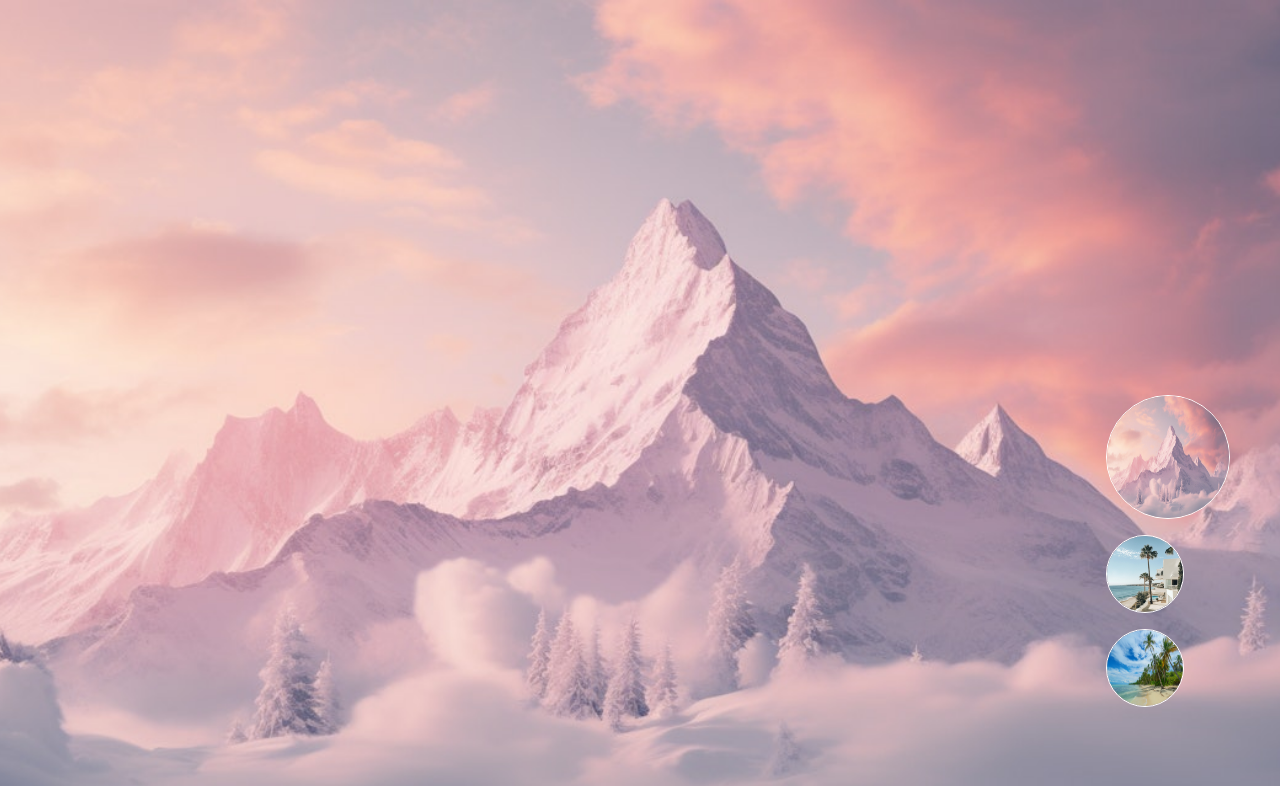
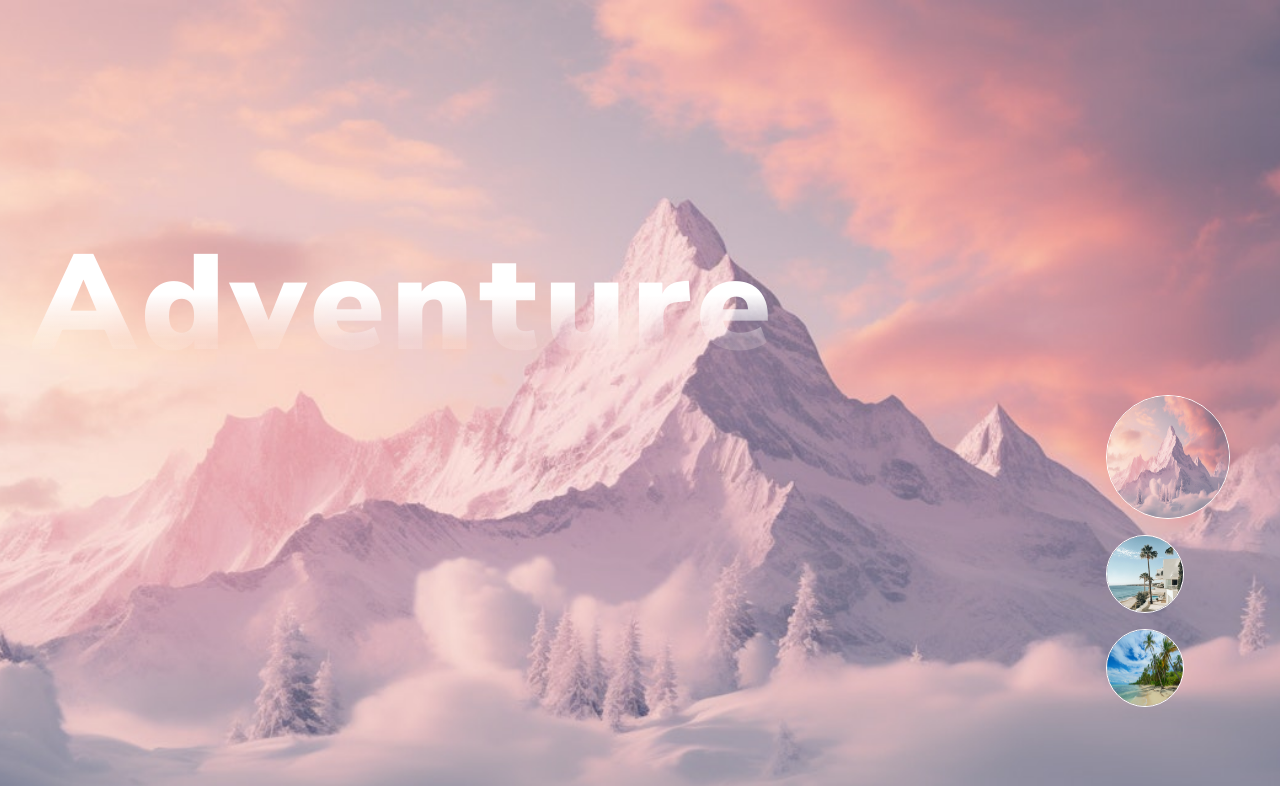
Before and after one commit to zeshanjaffer/gayBnB_Front-End, a Next.js app: page / in a window 1280 px wide. Shown: the top 786 px of the page. Built offline with nearby package versions, Linux system fonts and the light colour scheme.

Commit message:
uncommit selected button

```diff
--- a/src/pages/index.tsx
+++ b/src/pages/index.tsx
@@ -44,9 +44,9 @@ export default function Home() {
               WebkitTextFillColor: "transparent",
             }}
           >
-            {/* {selectedButton === 0 && "Adventure"}
+            {selectedButton === 0 && "Adventure"}
             {selectedButton === 1 && "Life is a journey"}
-            {selectedButton === 2 && "Love to travel"} */}
+            {selectedButton === 2 && "Love to travel"}
           </h1>
 
           {/* Right Side Buttons */}
```
